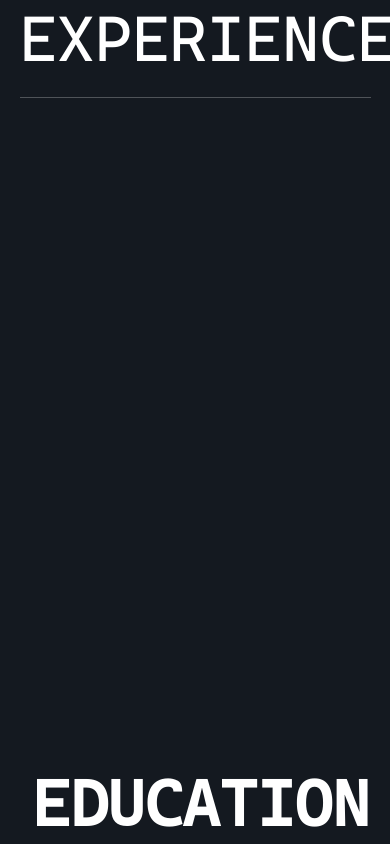
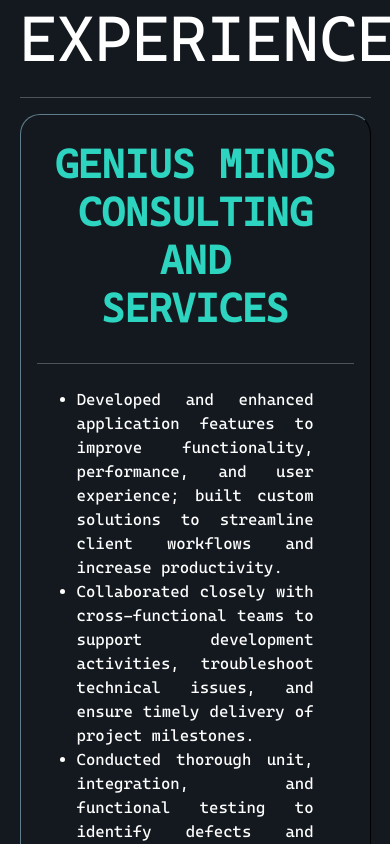
Before and after one commit to Ameya19/Portfolio, an Angular app: page / in a window 390 px wide. Shown: the part 3580-4424 px from the top of the page. Built offline with nearby package versions, Linux system fonts and the light colour scheme.

Commit message:
Adjusted UI for mobile view and added details for experience.

```diff
--- a/src/app/core/templates/about/about.component.css
+++ b/src/app/core/templates/about/about.component.css
@@ -2,7 +2,6 @@
     color: White;
     -webkit-user-select: none; /* Safari */
     user-select: none;         /* Standard */
-    /*text-align: center;*/
     font-family: "Cascadia Code", monospace;
     height: auto;
     min-height: 80vh;
--- a/src/app/core/templates/contact/contact.component.css
+++ b/src/app/core/templates/contact/contact.component.css
@@ -20,6 +20,7 @@
 }
 
 .section-heading2{
+    color: black;
     font-size: 5.5em;
     text-transform: uppercase;
 }
--- a/src/app/core/templates/contact/contact.component.html
+++ b/src/app/core/templates/contact/contact.component.html
@@ -3,7 +3,7 @@
         <div class="section1">
             <div class="section-heading">
                 <h4 class="section-heading1">Have something in mind?</h4>
-                <h2 class="section-heading2" href="https://www.linkedin.com/in/ameya19/">Let's Connect</h2>
+                <a class="section-heading2" href="https://www.linkedin.com/in/ameya19/">Let's Connect</a>
             </div>
         </div>
         <div class="section2">
@@ -24,7 +24,7 @@
             <span class="sitemaps">Contact</span><br/>
             <span class="plain-text">Pune,India</span><br/>
             <a class="page-tabs" href="mailto:ameya.bhingarkar19@gmail.com">ameya.bhingarkar19&#64;gmail.com</a><br/>
-            <a class="page-tabs" href="tel:+917972334826">+91-7972334826</a>
+            <!-- <a class="page-tabs" href="tel:+917972334826">+91-7972334826</a> -->
         </div>
     </div>
     <hr/>
--- a/src/app/core/templates/education/education.component.css
+++ b/src/app/core/templates/education/education.component.css
@@ -163,6 +163,20 @@ h2{
   font-weight: uppercase;
 }
 
+.transcript{
+  background-color: #2dd4bf;
+  border: none;
+  padding: 0.5rem 1rem;
+  border-radius: 5px;
+}
+
+.transcript-block{
+  align-items: center;
+  justify-content: center;
+  display: flex;
+  margin-top: 1rem;
+}
+
 
 /* ==============================
    CERTIFICATION CARDS
@@ -238,6 +252,10 @@ img {
   font-weight: uppercase;
 }
 
+.points{
+  text-align: justify;
+}
+
 /* ==============================
    RESPONSIVE FIXES
 ================================ */
@@ -307,4 +325,9 @@ img {
   .panel.cert{
     padding-left: 1em;
   }
+
+  .transcript-block{
+    display: flex;
+    padding-bottom: 0.5em;
+  }
 }
--- a/src/app/core/templates/education/education.component.html
+++ b/src/app/core/templates/education/education.component.html
@@ -1,5 +1,5 @@
 <div class="education-section" #educationSection>
-    <h2 class="section-heading">Education</h2>
+    <h3 class="section-heading">Education</h3>
     <hr class="horizontal-line" />
     <div class="education-block">
         <app-toggle (educationToggled)="toggleValue($event)"></app-toggle>
@@ -27,16 +27,16 @@
                         <div style="color: gray;">
                             <p>Pune, Maharashtra(2017-2021)</p>
                         </div>
-                        <ul>
+                        <ul class="points">
                             <li>Graduated with a Bachelor’s degree, achieving a CGPA of 8.27.</li>
                             <li>Studied Data Structures and Algorithms, Object Oriented Programming, Computer Organization and Architecture, Database management systems. </li>
                             <li>Also Studied Artificial Intelligence and Machine Learning, Database Management System.</li>
-                            <div style="align-items: center; justify-content: center; display: flex; margin-top: 1rem;">
-                                <button style="background-color: #2dd4bf; border: none; padding: 0.5rem 1rem; border-radius: 5px;">
-                                    <a href="assets/documents/education/SCET_Transcript.pdf" target="_blank" style="text-decoration: none; color: black; font-weight: bold; font-size: 18px;">View Transcript</a>
-                                </button>
-                            </div>
                         </ul>
+                        <div class="transcript-block">
+                            <button class="transcript">
+                                <a href="assets/documents/education/SCET_Transcript.pdf" target="_blank" style="text-decoration: none; color: black; font-weight: bold; font-size: 18px;">View Transcript</a>
+                            </button>
+                        </div>
                     </div>
                 </section>
 
--- a/src/app/core/templates/experience/experience.component.css
+++ b/src/app/core/templates/experience/experience.component.css
@@ -4,13 +4,13 @@
     margin-bottom: 20px;
     font-family: "Cascadia Code", monospace;
     position: relative;
+    font-weight: 100;
 }
 
 .experience-section{
     color: White;
     -webkit-user-select: none; /* Safari */
     user-select: none;         /* Standard */
-    /*text-align: center;*/
     font-family: "Cascadia Code", monospace;
     height: auto;
     min-height: 80vh;
@@ -20,143 +20,36 @@
 
 .experience-block{
     color: white;
+    border: #263238 1px outset;
+    border-radius: 20px;
+    padding: 1em;
+    margin-left: 14em;
+    margin-right: 14em;
 }
 
-.content-box {
-    border: rgb(45, 57, 73) outset 1px;
-    border-radius: 20px;
-    padding-left: 2vw;
-    padding-right: 2vw;
-    padding-bottom: 2vh;
-    padding-top: 2vh;
-    margin-bottom: 4vh;
-    color: #fff;
-    margin-top: 17px;
-}
+.company-name{
+  color: #2dd4bf;
+  align-items: center;
+  justify-content: center;
+  text-align: center;
+  display: flex;
+  text-transform: uppercase;
+  padding: 0.5em;
 
-/* toggle switch styles */
-*, *:before,
-*:after {
-  box-sizing: border-box;
-}
-
-html {
-  font-family: 'Roboto Condensed', sans-serif;
-  display: flex;
-  justify-content: center;
-  align-items: center;
-  text-align: center;
-  height: 100%;
-  color: #ECEFF1;
-  background-image: radial-gradient(lighten(#263238, 20%), #263238);
-}
-
-.toggle {
-  position: relative;
-  display: block;
-  margin: 0 auto;
-  width: 150px;
-  height: 60px;
-  color: white;
-  outline: 0;
-  text-decoration: none;
-  border-radius: 100px;
-  border: 2px solid #546E7A;
-  background-color: #263238;
-  transition: all 500ms;
-  &:active {
-    background-color: darken(#263238, 5%);
-  }
-  &:hover:not(.toggle--moving) {
-    &:after {
-      background-color: #455A64;
-    }
-  }
-  &:after {
-    display: block;
-    position: absolute;
-    top: 4px;
-    bottom: 4px;
-    left: 4px;
-    width: calc(50% - 4px);
-    line-height: 45px;
-    text-align: center;
-    text-transform: uppercase;
-    font-size: 20px;
-    color: white;
-    background-color: #37474F;
-    border: 2px solid;
-    transition: all 500ms;
-  }
-}
-.toggle--on {
-  &:after {
-    content: 'On';
-    border-radius: 50px 5px 5px 50px;
-    color: #66BB6A;
-  }
-}
-.toggle--off {
-  &:after {
-    content: 'Off';
-    border-radius: 5px 50px 50px 5px;
-    transform: translate(100%, 0);
-    color: #f44336;
-  }
-}
-.toggle--moving {
-  background-color: darken(#263238, 5%);
-  &:after {
-    color: transparent;
-    border-color: darken(#546E7A, 8%);
-    background-color: darken(#37474F, 10%);
-    transition: color 0s,
-                transform 500ms,
-                border-radius 500ms,
-                background-color 500ms;
+  h3{
+    font-size: 2.5em;
+    font-weight: bold;
   }
 }
 
-
-h1 {
-  font-size: 64px;
-  margin-top: 0;
-  margin-bottom: 50px;
+.company-experience-details{
+  padding-top: 0.5em;
 }
 
-
-.content-box {
-  position: relative;
-  overflow: hidden;
-  margin-left: 18vw;
-  margin-right: 18vw;
-}
-
-.content-wrapper {
-  display: flex;
-  width: 200%;
-  transition: transform 450ms cubic-bezier(0.4, 0.0, 0.2, 1);
-}
-
-.panel {
-  width: 50%;
-  padding: 16px;
-  flex-shrink: 0;
-}
-
-/* Slide animation */
-.show-skills {
-  transform: translateX(-50%);
-}
-
-.panel {
-  opacity: 0;
-  transition: opacity 300ms ease;
-}
-
-.show-skills .panel:last-child,
-:not(.show-skills) .panel:first-child {
-  opacity: 1;
+.points{
+  padding-left: 2.5em;
+  padding-right: 2.5em;
+  text-align: justify;
 }
 
 @media (max-width: 480px) {
@@ -164,11 +57,12 @@ h1 {
     margin-left: 5vw;
     margin-right: 5vw;
   }
-  .content-box {
-    margin-left: 5vw;
-    margin-right: 5vw;
-  }
   .section-heading {
     font-size: 4em;
   }
+
+  .experience-block{
+    margin-left: 0;
+    margin-right: 0;
+  }
 }
--- a/src/app/core/templates/experience/experience.component.html
+++ b/src/app/core/templates/experience/experience.component.html
@@ -2,18 +2,18 @@
     <h2 class="section-heading">Experience</h2>
     <hr class="horizontal-line" />
     <div class="experience-block">
-       <!-- <mat-slide-toggle (change)="toggleView()">Skills</mat-slide-toggle>
-
-        <div class="content-box">
-            <ng-container *ngIf="activeView === 'details'">
-                <h3>Frontend Skills</h3>
-                <p>Angular, TypeScript, UI/UX</p>
-            </ng-container>
-
-            <ng-container *ngIf="activeView === 'skills'">
-                <h3>Backend Skills</h3>
-                <p>.NET, C#, SQL, APIs</p>
-            </ng-container>
-
-        </div> -->
+        <div class="company-name">
+            <h3>Genius Minds Consulting <br/>and <br/> Services</h3>
+        </div>
+        <hr/>
+        <div class="company-experience-details">
+            <ul class="points">
+                <li>Developed and enhanced application features to improve functionality, performance, and user experience; built custom solutions to streamline client workflows and increase productivity.</li>
+                <li>Collaborated closely with cross-functional teams to support development activities, troubleshoot technical issues, and ensure timely delivery of project milestones.</li>
+                <li>Conducted thorough unit, integration, and functional testing to identify defects and optimize application performance, stability, and code quality.</li>
+                <li>Provided technical guidance and code-level suggestions to team members, promoting best practices, maintainable architecture, and efficient development processes.</li>
+                <li>Assumed leadership responsibilities by managing multiple projects simultaneously, resolving critical technical challenges, and delivering effective solutions aligned with client requirements.</li>
+            </ul>
+        </div>
+    </div>
 </div>
--- a/src/app/core/templates/projects/projects.component.css
+++ b/src/app/core/templates/projects/projects.component.css
@@ -51,6 +51,10 @@ hr {
   font-size: 1.5em;
   margin-bottom: 0.5em;
   color: #2dd4bf;
+}
+
+.card-text{
+  text-align: justify;
 }
 
 .card:hover {
```
